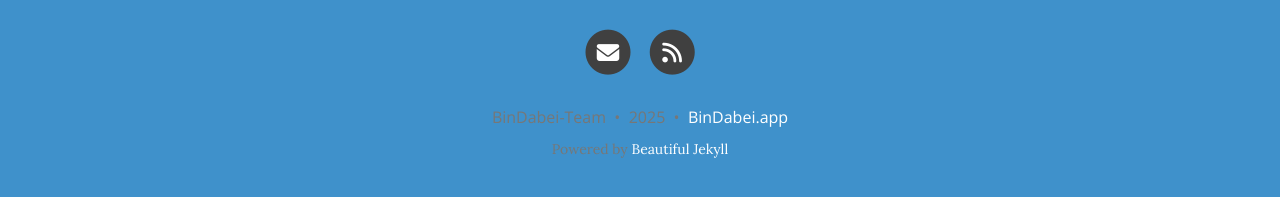
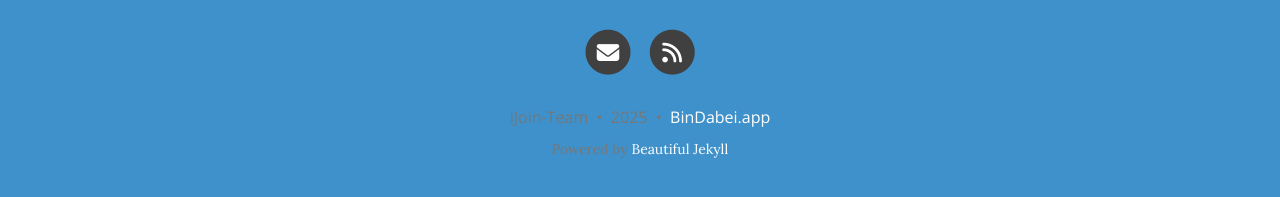
Before and after one commit to Gitanito/de.ijoin.app, a Jekyll site: the page built from index.html, in a window 1280 px wide and 900 px high, scrolled down 1653 px. Shown: the part 690-887 px from the top of the window. Built offline with Jekyll 4.4.1, drawn with Linux system fonts in a browser that asks for light colours; the list of posts is cut into pages by our own code; comment, search, counter and statistics services are not loaded.

Commit message:
Automated commit: 821aad2a

```diff
--- a/_config.yml
+++ b/_config.yml
@@ -13,7 +13,7 @@
 title: BinDabei.app
 
 # Your name to show in the footer
-author: BinDabei-Team
+author: iJoin-Team
 
 youtubeurl: https://www.youtube.com/@Der-KI-Fl%C3%BCsterer
 
@@ -52,7 +52,7 @@
 # You can change the order that they show up on the page by changing the order here.
 # Uncomment the links you want to show and add your information to each one.
 social-network-links:
-  email: "office@bindabei.app"
+  email: "office@ijoin.app"
   rss: true  # remove this line if you don't want to show an RSS link at the bottom
 #  facebook: deanattali
 #  github: daattali
@@ -304,3 +304,7 @@
 
 # Beautiful Jekyll / Dean Attali
 # 2fc73a3a967e97599c9763d05e564189
+
+
+language: de
+rss_description: BinDabei.app - Verabredungen Super-Simple!
--- a/_includes/footer-scripts.html
+++ b/_includes/footer-scripts.html
@@ -36,3 +36,4 @@
     <script src="{{ js | relative_url }}"></script>
   {% endfor %}
 {% endif %}
+<script defer src="https://cloud.umami.is/script.js" data-website-id="4d3f573f-5598-43dd-b737-56d09fb03875"></script>
```
